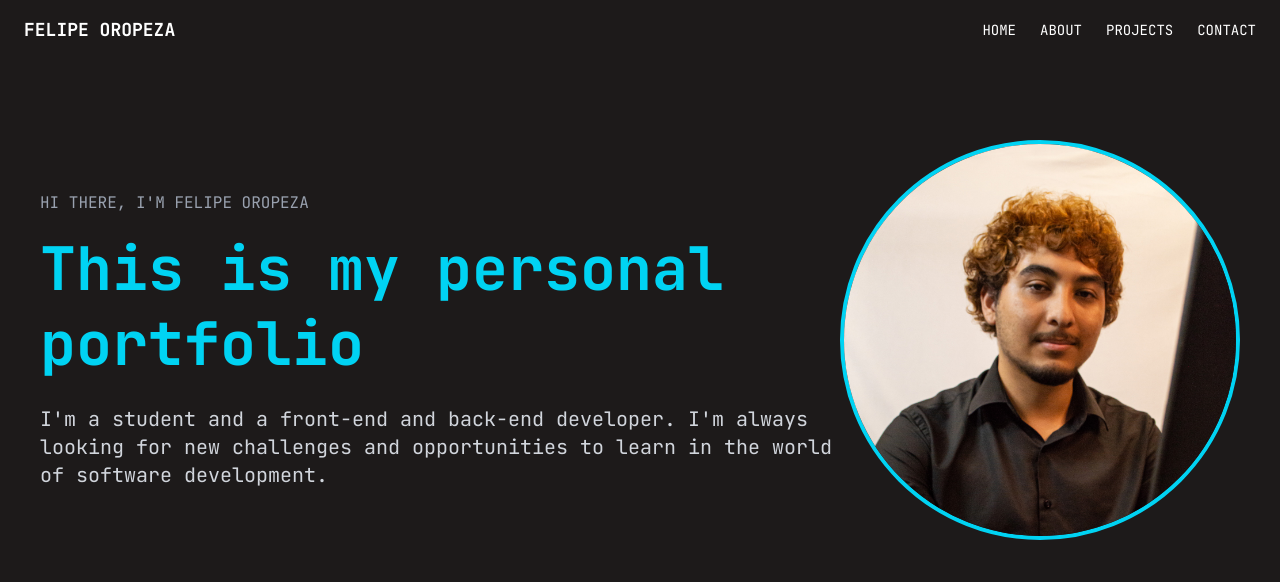
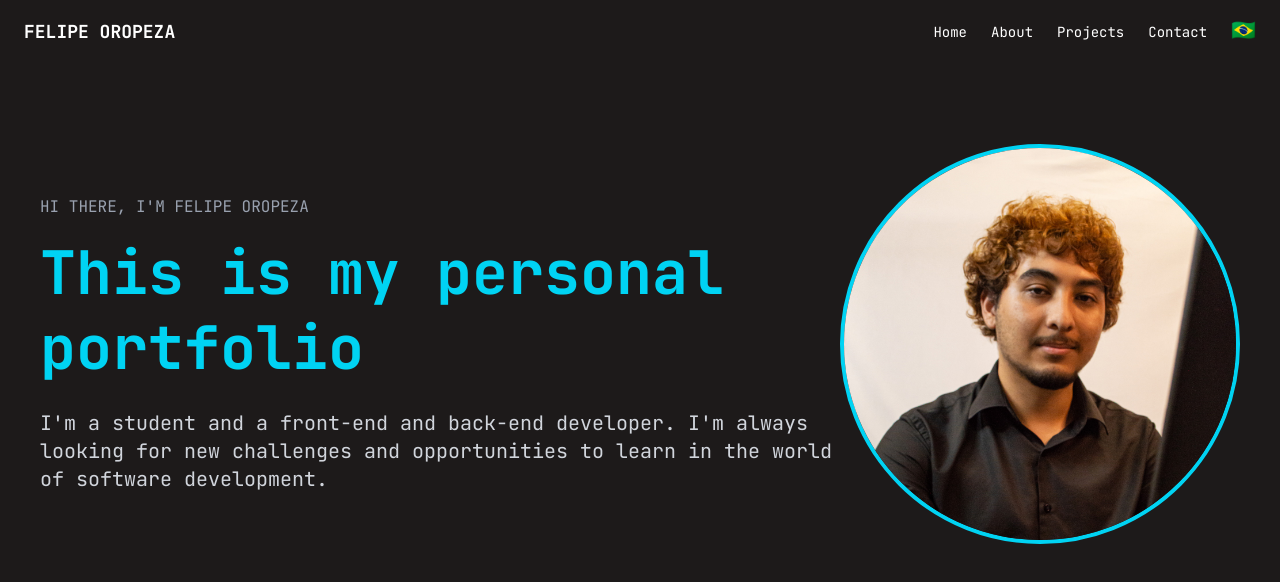
Before and after one commit to FelipeOropeza/PortfolioPessoal, a React (Vite) app: page / in a window 1280 px wide. Shown: the top 582 px of the page. Built offline with nearby package versions, Linux system fonts and the light colour scheme.

Commit message:
feat: tradução quando o usuario aperta no button US ou BR

```diff
--- a/package.json
+++ b/package.json
@@ -12,10 +12,13 @@
   "dependencies": {
     "@tailwindcss/vite": "^4.0.9",
     "framer-motion": "^12.4.10",
+    "i18next": "^24.2.3",
+    "i18next-browser-languagedetector": "^8.0.4",
     "lucide-react": "^0.477.0",
     "portfolio-pessoal": "file:",
     "react": "^19.0.0",
     "react-dom": "^19.0.0",
+    "react-i18next": "^15.4.1",
     "tailwindcss": "^4.0.9"
   },
   "devDependencies": {
--- a/src/components/NavBar.tsx
+++ b/src/components/NavBar.tsx
@@ -1,8 +1,16 @@
 import React, { useState } from "react";
 import { Menu, X } from "lucide-react";
+import { useTranslation } from "react-i18next";
 
 const Navbar: React.FC = () => {
+  const { t, i18n } = useTranslation();
   const [isOpen, setIsOpen] = useState(false);
+
+  // Alternar idioma
+  const toggleLanguage = () => {
+    const newLanguage = i18n.language === "en" ? "pt" : "en";
+    i18n.changeLanguage(newLanguage);
+  };
 
   return (
     <nav className="text-white py-4 px-6 flex items-center justify-between">
@@ -10,11 +18,19 @@ const Navbar: React.FC = () => {
         <span className="text-lg font-semibold">FELIPE OROPEZA</span>
       </div>
 
-      <ul className="hidden md:flex gap-6 text-sm font-medium">
-        <li className="hover:underline cursor-pointer">HOME</li>
-        <li className="hover:underline cursor-pointer">ABOUT</li>
-        <li className="hover:underline cursor-pointer">PROJECTS</li>
-        <li className="hover:underline cursor-pointer">CONTACT</li>
+      <ul className="hidden md:flex gap-6 text-sm font-medium items-center">
+        <li className="hover:underline cursor-pointer">{t("nav.home")}</li>
+        <li className="hover:underline cursor-pointer">{t("nav.about")}</li>
+        <li className="hover:underline cursor-pointer">{t("nav.projects")}</li>
+        <li className="hover:underline cursor-pointer">{t("nav.contact")}</li>
+        <li>
+          <button
+            onClick={toggleLanguage}
+            className="flex items-center text-xl mb-1"
+          >
+            {i18n.language === "en" ? "🇺🇸" : "🇧🇷"}
+          </button>
+        </li>
       </ul>
 
       <button className="md:hidden" onClick={() => setIsOpen(!isOpen)}>
@@ -23,10 +39,21 @@ const Navbar: React.FC = () => {
 
       {isOpen && (
         <ul className="absolute top-16 right-6 w-40 bg-gray-800 text-white text-sm font-medium flex flex-col gap-3 p-4 rounded-lg shadow-lg md:hidden">
-          <li className="hover:underline cursor-pointer">HOME</li>
-          <li className="hover:underline cursor-pointer">ABOUT</li>
-          <li className="hover:underline cursor-pointer">PROJECTS</li>
-          <li className="hover:underline cursor-pointer">CONTACT</li>
+          <li className="hover:underline cursor-pointer">{t("nav.home")}</li>
+          <li className="hover:underline cursor-pointer">{t("nav.about")}</li>
+          <li className="hover:underline cursor-pointer">
+            {t("nav.projects")}
+          </li>
+          <li className="hover:underline cursor-pointer">{t("nav.contact")}</li>
+
+          <li>
+            <button
+              onClick={toggleLanguage}
+              className="flex items-center justify-center w-full py-2 mt-2 bg-gray-700 rounded-lg"
+            >
+              {i18n.language === "en" ? "🇺🇸" : "🇧🇷"}
+            </button>
+          </li>
         </ul>
       )}
     </nav>
--- /dev/null
+++ b/src/locales/en.json
@@ -0,0 +1,11 @@
+{
+    "nav": {
+      "home": "Home",
+      "about": "About",
+      "projects": "Projects",
+      "contact": "Contact"
+    },
+    "button": {
+      "change_language": "Change Language"
+    }
+  }
--- /dev/null
+++ b/src/locales/pt.json
@@ -0,0 +1,11 @@
+{
+    "nav": {
+      "home": "Início",
+      "about": "Sobre",
+      "projects": "Projetos",
+      "contact": "Contato"
+    },
+    "button": {
+      "change_language": "Trocar Idioma"
+    }
+  }
--- a/src/main.tsx
+++ b/src/main.tsx
@@ -1,6 +1,7 @@
 import { StrictMode } from 'react'
 import { createRoot } from 'react-dom/client'
 import App from './App.tsx'
+import "./util/i18n.ts";
 
 createRoot(document.getElementById('root')!).render(
   <StrictMode>
--- /dev/null
+++ b/src/util/i18n.ts
@@ -0,0 +1,20 @@
+import i18n from "i18next";
+import { initReactI18next } from "react-i18next";
+import LanguageDetector from "i18next-browser-languagedetector";
+
+import en from "../locales/en.json";
+import pt from "../locales/pt.json";
+
+i18n
+  .use(initReactI18next)
+  .use(LanguageDetector)
+  .init({
+    resources: {
+      en: { translation: en },
+      pt: { translation: pt }
+    },
+    fallbackLng: "en",
+    interpolation: { escapeValue: false }
+  });
+
+export default i18n;
```
Also changed, not shown: 1 other file (tests, documents, lock files or other folders).
